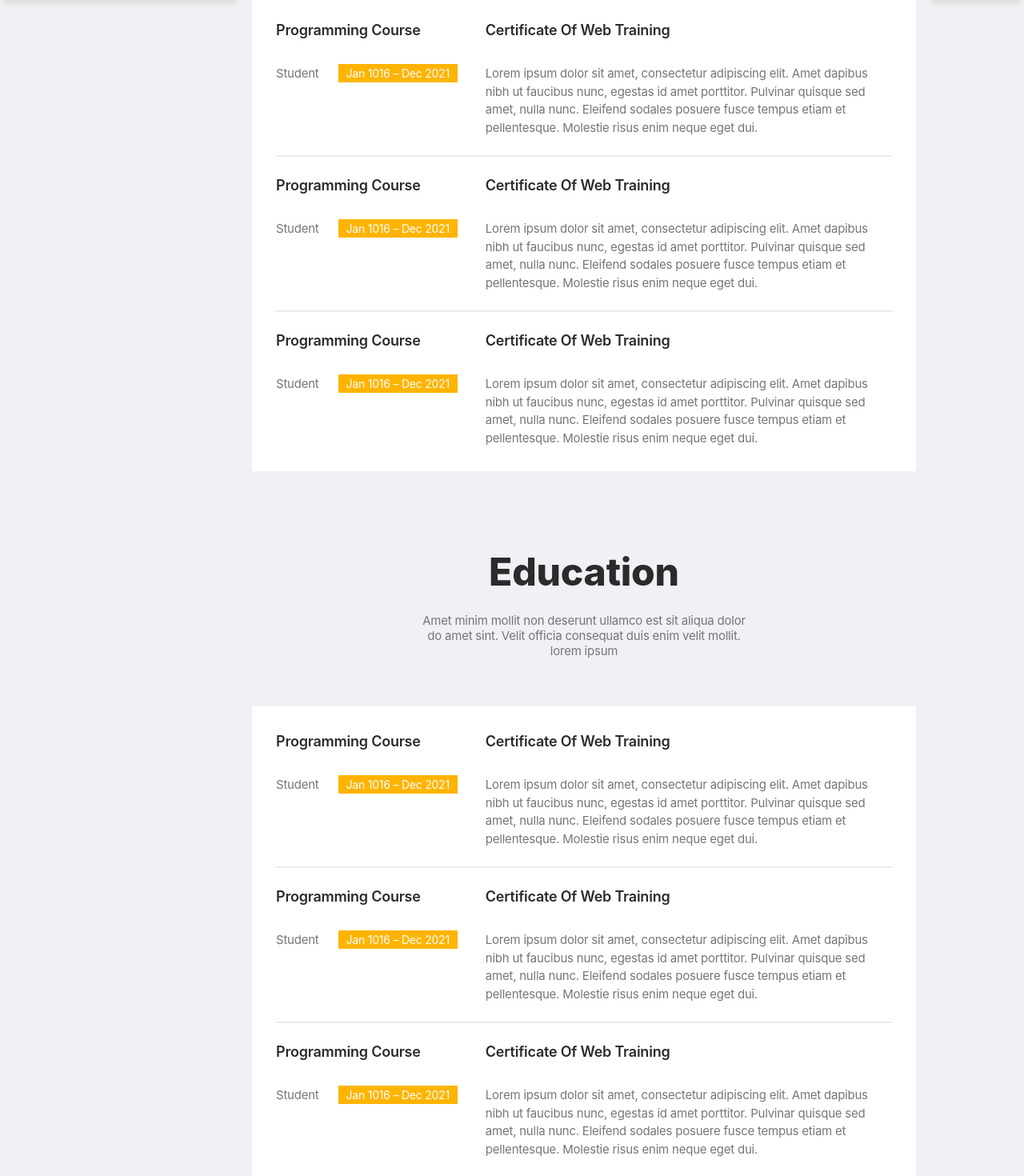
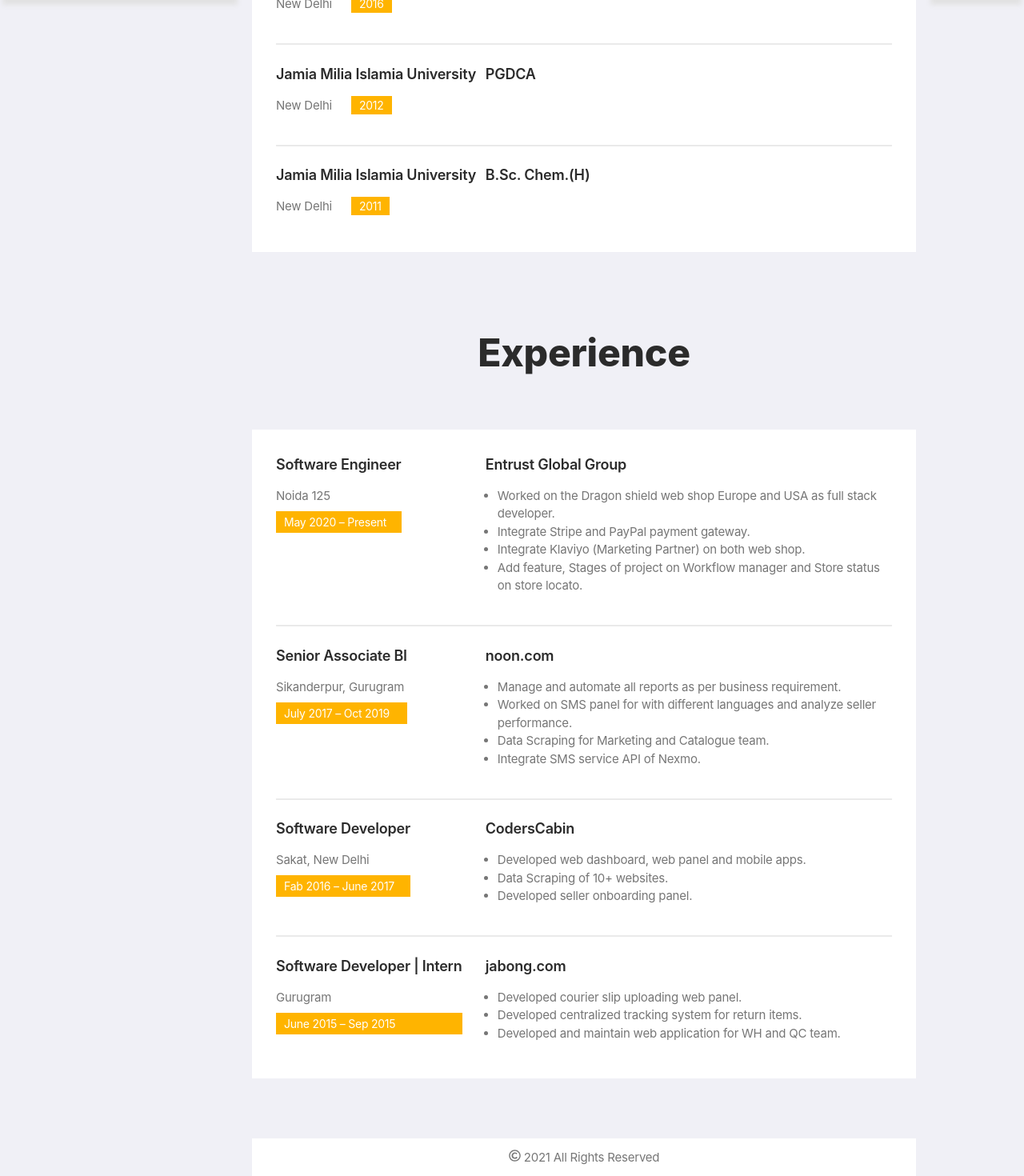
Before and after one commit to knaazimkhan/naazimkhan.com, a React (Create React App) app: page / in a window 1280 px wide. Shown: the part 800-2270 px from the top of the page at 80% size. Built offline with nearby package versions, Linux system fonts and the light colour scheme.

Commit message:
main content done

```diff
--- /dev/null
+++ b/src/components/Education.jsx
@@ -0,0 +1,30 @@
+import React from 'react';
+
+const Education = ({ education, isLast }) => {
+	return (
+		<>
+			<div className='education__body__itme'>
+				<div className='left'>
+					<h4>{education.school}</h4>
+					<p>
+						{education.location}{' '}
+						<span className='bg-primary'>{education.year}</span>
+					</p>
+				</div>
+				<div className='right'>
+					<h4>{education.degree}</h4>
+					{/* <p>
+						Lorem ipsum dolor sit amet, consectetur adipiscing elit.
+						Amet dapibus nibh ut faucibus nunc, egestas id amet
+						porttitor. Pulvinar quisque sed amet, nulla nunc.
+						Eleifend sodales posuere fusce tempus etiam et
+						pellentesque. Molestie risus enim neque eget dui.
+					</p> */}
+				</div>
+			</div>
+			{!isLast && <div className='divider'></div>}
+		</>
+	);
+};
+
+export default Education;
--- /dev/null
+++ b/src/components/Experience.jsx
@@ -0,0 +1,28 @@
+import React from 'react';
+
+const Experience = ({ experience, isLast }) => {
+	return (
+		<>
+			<div className='education__body__itme'>
+				<div className='left'>
+					<h4>{experience.profile}</h4>
+					<p className='exp'>
+						{experience.location}
+						<span className='bg-primary'>{experience.year}</span>
+					</p>
+				</div>
+				<div className='right'>
+					<h4>{experience.company}</h4>
+					<ul>
+						{experience.points.map((point, index) => (
+							<li>{point}</li>
+						))}
+					</ul>
+				</div>
+			</div>
+			{!isLast && <div className='divider'></div>}
+		</>
+	);
+};
+
+export default Experience;
--- a/src/containers/main/Main.jsx
+++ b/src/containers/main/Main.jsx
@@ -2,6 +2,10 @@
 import './main.scss';
 
 import NaazimKhan from '../../images/naazimkhan.jpg';
+
+import data from '../../data.json';
+import Education from '../../components/Education';
+import Experience from './../../components/Experience';
 
 const Main = () => {
 	return (
@@ -10,16 +14,12 @@
 				<div className='main__content__banner'>
 					<div className='banner__title'>
 						<h1>
-							I’m Naazim Khan
+							I’m {data.name}
 							<br />
 							<span className='primary'>Full – Stack</span>{' '}
 							Developer
 						</h1>
-						<p>
-							Lorem ipsum dolor sit amet, consectetur adipiscing
-							elit. Et, volutpat feugiat placerat lobortis.
-							Natoque rutrum semper sed suspendisse nunc lectus.
-						</p>
+						<p>{data.bio}</p>
 						<div className='banner__btn'>
 							<a className='btn-primary' href='#' target='_self'>
 								HIRE ME
@@ -33,167 +33,45 @@
 				<div className='education'>
 					<div className='education__title'>
 						<h1>Education</h1>
-						<p>
+						{/* <p>
 							Amet minim mollit non deserunt ullamco est sit
 							aliqua dolor do amet sint. Velit officia consequat
 							duis enim velit mollit. lorem ipsum
-						</p>
+						</p> */}
 					</div>
 					<div className='education__body'>
-						<div className='education__body__itme'>
-							<div className='left'>
-								<h4>Programming Course</h4>
-								<p>
-									Student{' '}
-									<span className='bg-primary'>
-										Jan 1016 – Dec 2021
-									</span>
-								</p>
-							</div>
-							<div className='right'>
-								<h4>Certificate Of Web Training</h4>
-								<p>
-									Lorem ipsum dolor sit amet, consectetur
-									adipiscing elit. Amet dapibus nibh ut
-									faucibus nunc, egestas id amet porttitor.
-									Pulvinar quisque sed amet, nulla nunc.
-									Eleifend sodales posuere fusce tempus etiam
-									et pellentesque. Molestie risus enim neque
-									eget dui.
-								</p>
-							</div>
-						</div>
-						<div className='divider'></div>
-						<div className='education__body__itme'>
-							<div className='left'>
-								<h4>Programming Course</h4>
-								<p>
-									Student{' '}
-									<span className='bg-primary'>
-										Jan 1016 – Dec 2021
-									</span>
-								</p>
-							</div>
-							<div className='right'>
-								<h4>Certificate Of Web Training</h4>
-								<p>
-									Lorem ipsum dolor sit amet, consectetur
-									adipiscing elit. Amet dapibus nibh ut
-									faucibus nunc, egestas id amet porttitor.
-									Pulvinar quisque sed amet, nulla nunc.
-									Eleifend sodales posuere fusce tempus etiam
-									et pellentesque. Molestie risus enim neque
-									eget dui.
-								</p>
-							</div>
-						</div>
-						<div className='divider'></div>
-						<div className='education__body__itme'>
-							<div className='left'>
-								<h4>Programming Course</h4>
-								<p>
-									Student{' '}
-									<span className='bg-primary'>
-										Jan 1016 – Dec 2021
-									</span>
-								</p>
-							</div>
-							<div className='right'>
-								<h4>Certificate Of Web Training</h4>
-								<p>
-									Lorem ipsum dolor sit amet, consectetur
-									adipiscing elit. Amet dapibus nibh ut
-									faucibus nunc, egestas id amet porttitor.
-									Pulvinar quisque sed amet, nulla nunc.
-									Eleifend sodales posuere fusce tempus etiam
-									et pellentesque. Molestie risus enim neque
-									eget dui.
-								</p>
-							</div>
-						</div>
+						{data &&
+							data.educations.map((education, index) => (
+								<Education
+									education={education}
+									key={index}
+									isLast={
+										data.educations.length - 1 === index
+									}
+								/>
+							))}
 					</div>
 				</div>
 				<div className='education'>
 					<div className='education__title'>
-						<h1>Education</h1>
-						<p>
+						<h1>Experience</h1>
+						{/* <p>
 							Amet minim mollit non deserunt ullamco est sit
 							aliqua dolor do amet sint. Velit officia consequat
 							duis enim velit mollit. lorem ipsum
-						</p>
+						</p> */}
 					</div>
 					<div className='education__body'>
-						<div className='education__body__itme'>
-							<div className='left'>
-								<h4>Programming Course</h4>
-								<p>
-									Student{' '}
-									<span className='bg-primary'>
-										Jan 1016 – Dec 2021
-									</span>
-								</p>
-							</div>
-							<div className='right'>
-								<h4>Certificate Of Web Training</h4>
-								<p>
-									Lorem ipsum dolor sit amet, consectetur
-									adipiscing elit. Amet dapibus nibh ut
-									faucibus nunc, egestas id amet porttitor.
-									Pulvinar quisque sed amet, nulla nunc.
-									Eleifend sodales posuere fusce tempus etiam
-									et pellentesque. Molestie risus enim neque
-									eget dui.
-								</p>
-							</div>
-						</div>
-						<div className='divider'></div>
-						<div className='education__body__itme'>
-							<div className='left'>
-								<h4>Programming Course</h4>
-								<p>
-									Student{' '}
-									<span className='bg-primary'>
-										Jan 1016 – Dec 2021
-									</span>
-								</p>
-							</div>
-							<div className='right'>
-								<h4>Certificate Of Web Training</h4>
-								<p>
-									Lorem ipsum dolor sit amet, consectetur
-									adipiscing elit. Amet dapibus nibh ut
-									faucibus nunc, egestas id amet porttitor.
-									Pulvinar quisque sed amet, nulla nunc.
-									Eleifend sodales posuere fusce tempus etiam
-									et pellentesque. Molestie risus enim neque
-									eget dui.
-								</p>
-							</div>
-						</div>
-						<div className='divider'></div>
-						<div className='education__body__itme'>
-							<div className='left'>
-								<h4>Programming Course</h4>
-								<p>
-									Student{' '}
-									<span className='bg-primary'>
-										Jan 1016 – Dec 2021
-									</span>
-								</p>
-							</div>
-							<div className='right'>
-								<h4>Certificate Of Web Training</h4>
-								<p>
-									Lorem ipsum dolor sit amet, consectetur
-									adipiscing elit. Amet dapibus nibh ut
-									faucibus nunc, egestas id amet porttitor.
-									Pulvinar quisque sed amet, nulla nunc.
-									Eleifend sodales posuere fusce tempus etiam
-									et pellentesque. Molestie risus enim neque
-									eget dui.
-								</p>
-							</div>
-						</div>
+						{data &&
+							data.experiences.map((experience, index) => (
+								<Experience
+									experience={experience}
+									key={index}
+									isLast={
+										data.experiences.length - 1 === index
+									}
+								/>
+							))}
 					</div>
 				</div>
 
@@ -210,7 +88,7 @@
 						>
 							<path d='M256 8C119.033 8 8 119.033 8 256s111.033 248 248 248 248-111.033 248-248S392.967 8 256 8zm0 448c-110.532 0-200-89.451-200-200 0-110.531 89.451-200 200-200 110.532 0 200 89.451 200 200 0 110.532-89.451 200-200 200zm107.351-101.064c-9.614 9.712-45.53 41.396-104.065 41.396-82.43 0-140.484-61.425-140.484-141.567 0-79.152 60.275-139.401 139.762-139.401 55.531 0 88.738 26.62 97.593 34.779a11.965 11.965 0 0 1 1.936 15.322l-18.155 28.113c-3.841 5.95-11.966 7.282-17.499 2.921-8.595-6.776-31.814-22.538-61.708-22.538-48.303 0-77.916 35.33-77.916 80.082 0 41.589 26.888 83.692 78.277 83.692 32.657 0 56.843-19.039 65.726-27.225 5.27-4.857 13.596-4.039 17.82 1.738l19.865 27.17a11.947 11.947 0 0 1-1.152 15.518z'></path>
 						</svg>{' '}
-						2021 All Rights Reserved.Ojjomedia
+						2021 All Rights Reserved
 					</p>
 				</div>
 			</div>
--- a/src/containers/main/main.scss
+++ b/src/containers/main/main.scss
@@ -71,7 +71,7 @@
 			justify-content: space-between;
 			padding: 1.5rem 0;
 			h4 {
-				margin-bottom: 2rem;
+				margin-bottom: 1rem;
 				font-weight: 600;
 				font-size: 18px;
 				line-height: 1.5;
@@ -82,12 +82,27 @@
 			p {
 				font-size: 15px;
 				line-height: 1.5;
-				margin-bottom: 15 px;
+				margin-bottom: 15px;
 				color: rgb(118, 118, 118);
+			}
+			ul {
+				font-size: 15px;
+				line-height: 1.5;
+				margin-bottom: 15px;
+				color: rgb(118, 118, 118);
+				padding-left: 1rem;
 			}
 			.right {
 				flex-basis: 66%;
 			}
+		}
+	}
+	.exp {
+		display: flex;
+		flex-direction: column;
+		gap: 0.5rem;
+		span {
+			margin-left: 0;
 		}
 	}
 	.footer {
--- a/src/data.json
+++ b/src/data.json
@@ -1,6 +1,7 @@
 {
 	"name": "Naazim Khan",
 	"profile": "Full Stack Developer",
+	"bio": "Intend to build a career with leading corporate of competitive environment with committed and dedicated people, which help me to explore myself fully and realize my potential.",
 	"info": [
 		{
 			"label": "residence",
@@ -68,5 +69,73 @@
 		"Stylus, Sass, Less",
 		"Gulp, Webpack, Grunt",
 		"Git, Bitbucket, Gitlab"
+	],
+	"educations": [
+		{
+			"degree": "Master’s in computer application",
+			"school": "Jamia Milia Islamia University",
+			"location": "New Delhi",
+			"year": "2016"
+		},
+		{
+			"degree": "PGDCA",
+			"school": "Jamia Milia Islamia University",
+			"location": "New Delhi",
+			"year": "2012"
+		},
+		{
+			"degree": "B.Sc. Chem.(H)",
+			"school": "Jamia Milia Islamia University",
+			"location": "New Delhi",
+			"year": "2011"
+		}
+	],
+	"experiences": [
+		{
+			"profile": "Software Engineer",
+			"company": "Entrust Global Group",
+			"location": "Noida 125",
+			"year": "May 2020 – Present",
+			"points": [
+				"Worked on the Dragon shield web shop Europe and USA as full stack developer.",
+				"Integrate Stripe and PayPal payment gateway.",
+				"Integrate Klaviyo (Marketing Partner) on both web shop.",
+				"Add feature, Stages of project on Workflow manager and Store status on store locato."
+			]
+		},
+		{
+			"profile": "Senior Associate BI",
+			"company": "noon.com",
+			"location": "Sikanderpur, Gurugram",
+			"year": "July 2017 – Oct 2019",
+			"points": [
+				"Manage and automate all reports as per business requirement.",
+				"Worked on SMS panel for with different languages and analyze seller performance.",
+				"Data Scraping for Marketing and Catalogue team.",
+				"Integrate SMS service API of Nexmo."
+			]
+		},
+		{
+			"profile": "Software Developer",
+			"company": "CodersCabin",
+			"location": "Sakat, New Delhi",
+			"year": "Fab 2016 – June 2017",
+			"points": [
+				"Developed web dashboard, web panel and mobile apps.",
+				"Data Scraping of 10+ websites.",
+				"Developed seller onboarding panel."
+			]
+		},
+		{
+			"profile": "Software Developer | Intern",
+			"company": "jabong.com",
+			"location": "Gurugram",
+			"year": "June 2015 – Sep 2015",
+			"points": [
+				"Developed courier slip uploading web panel.",
+				"Developed centralized tracking system for return items.",
+				"Developed and maintain web application for WH and QC team."
+			]
+		}
 	]
 }
```
Also changed, not shown: src/containers/rightsidebar/rightsidebar.scss (+18 -2 lines).
